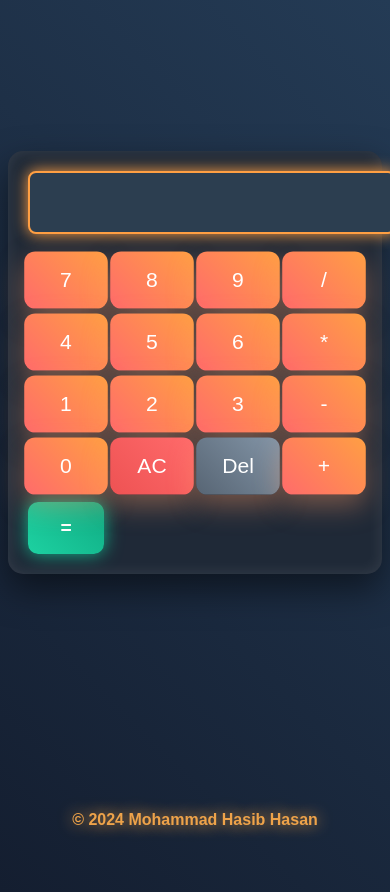
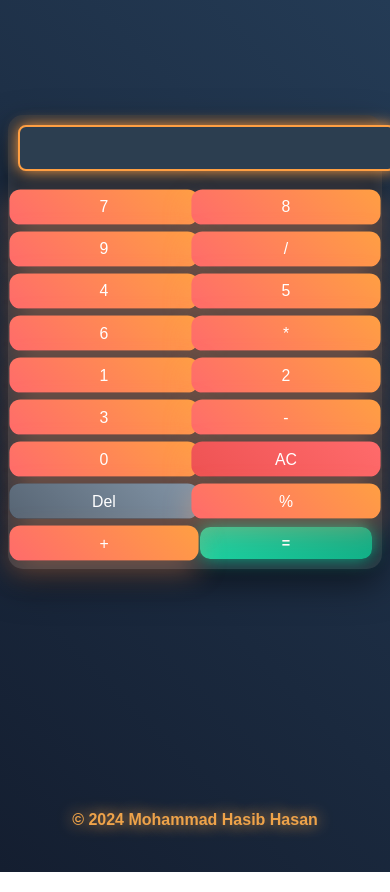
Before and after one commit to HasibCoderLab/Luminix-Calc, a plain HTML site: page index.html in a window 390 px wide. Drawn offline with Linux system fonts and the light colour scheme.

Commit message:
Responsive

```diff
--- a/index.html
+++ b/index.html
@@ -16,6 +16,8 @@
             <button value="9">9</button>
             <button value="/">/</button>
 
+
+
             <button value="4">4</button>
             <button value="5">5</button>
             <button value="6">6</button>
@@ -29,6 +31,7 @@
             <button value="0">0</button>
             <button value="AC">AC</button>
             <button value="Del">Del</button>
+            <button value="%">%</button>
             <button value="+">+</button>
             <button value="=">=</button>
 
--- a/style.css
+++ b/style.css
@@ -176,3 +176,48 @@ body::after {
         text-shadow: 0 0 20px #ee5253;
     }
 }
+
+/* Responsive Design */
+@media screen and (max-width: 768px) {
+    body {
+        margin-top: 20px; /* Reduced margin for smaller screens */
+    }
+
+    #calculator {
+        width: 90%; /* Make calculator width responsive */
+        padding: 10px; /* Reduced padding */
+    }
+
+    #display {
+        font-size: 1.4rem; /* Adjust font size for display */
+        padding: 10px; /* Adjust padding */
+    }
+
+    #keys button {
+        padding: 10px; /* Adjust button padding */
+        font-size: 1rem; /* Adjust button font size */
+    }
+
+    #keys {
+        grid-template-columns: repeat(3, 1fr); /* Change button layout */
+    }
+}
+
+@media screen and (max-width: 480px) {
+    #calculator {
+        width: 95%; /* Further reduce width */
+    }
+
+    #display {
+        font-size: 1.2rem; /* Further adjust font size */
+    }
+
+    #keys button {
+        padding: 8px; /* Further adjust button padding */
+        font-size: 0.9rem; /* Further adjust button font size */
+    }
+
+    #keys {
+        grid-template-columns: repeat(2, 1fr); /* Adjust button layout for very small screens */
+    }
+}
```
